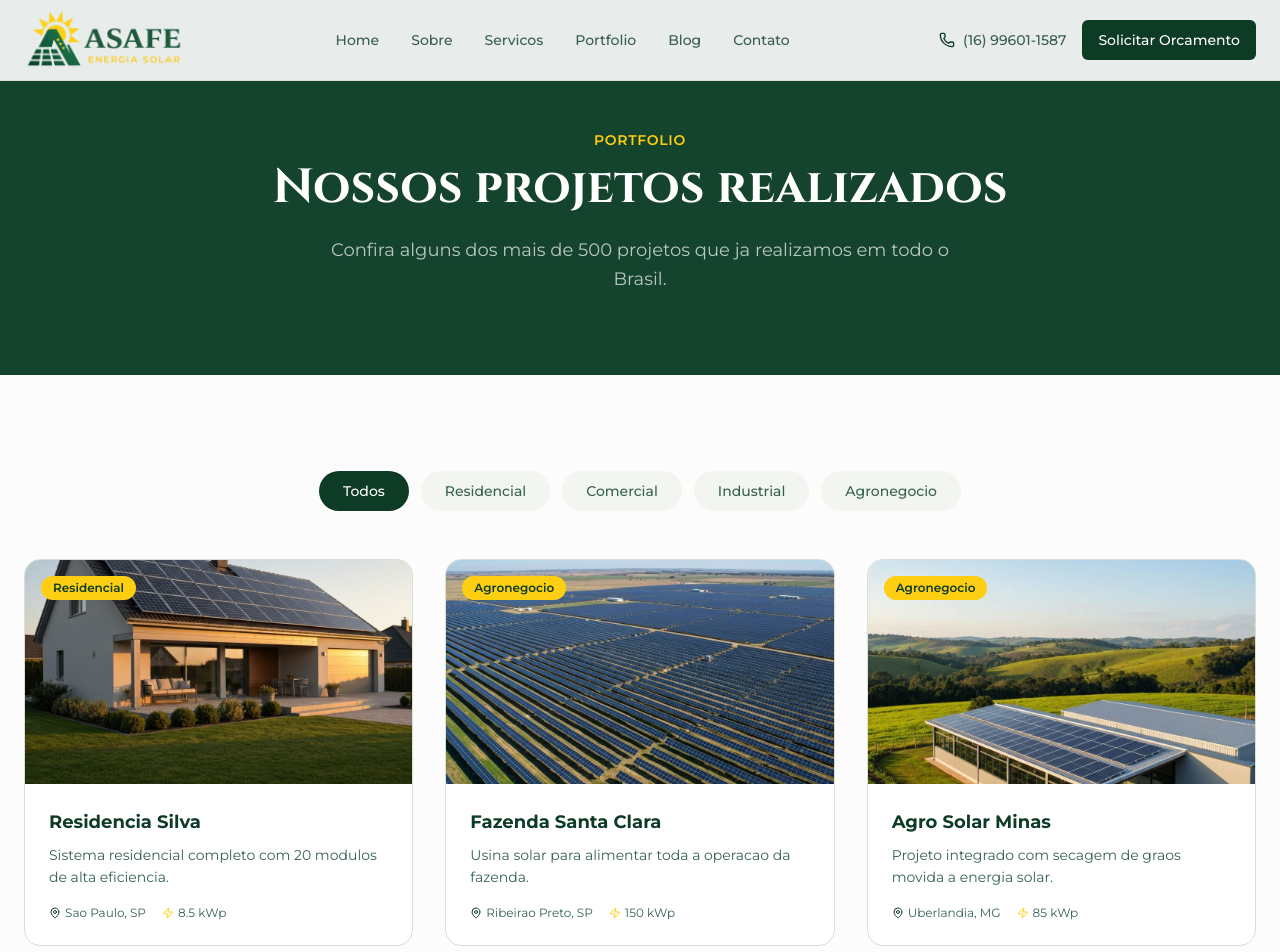
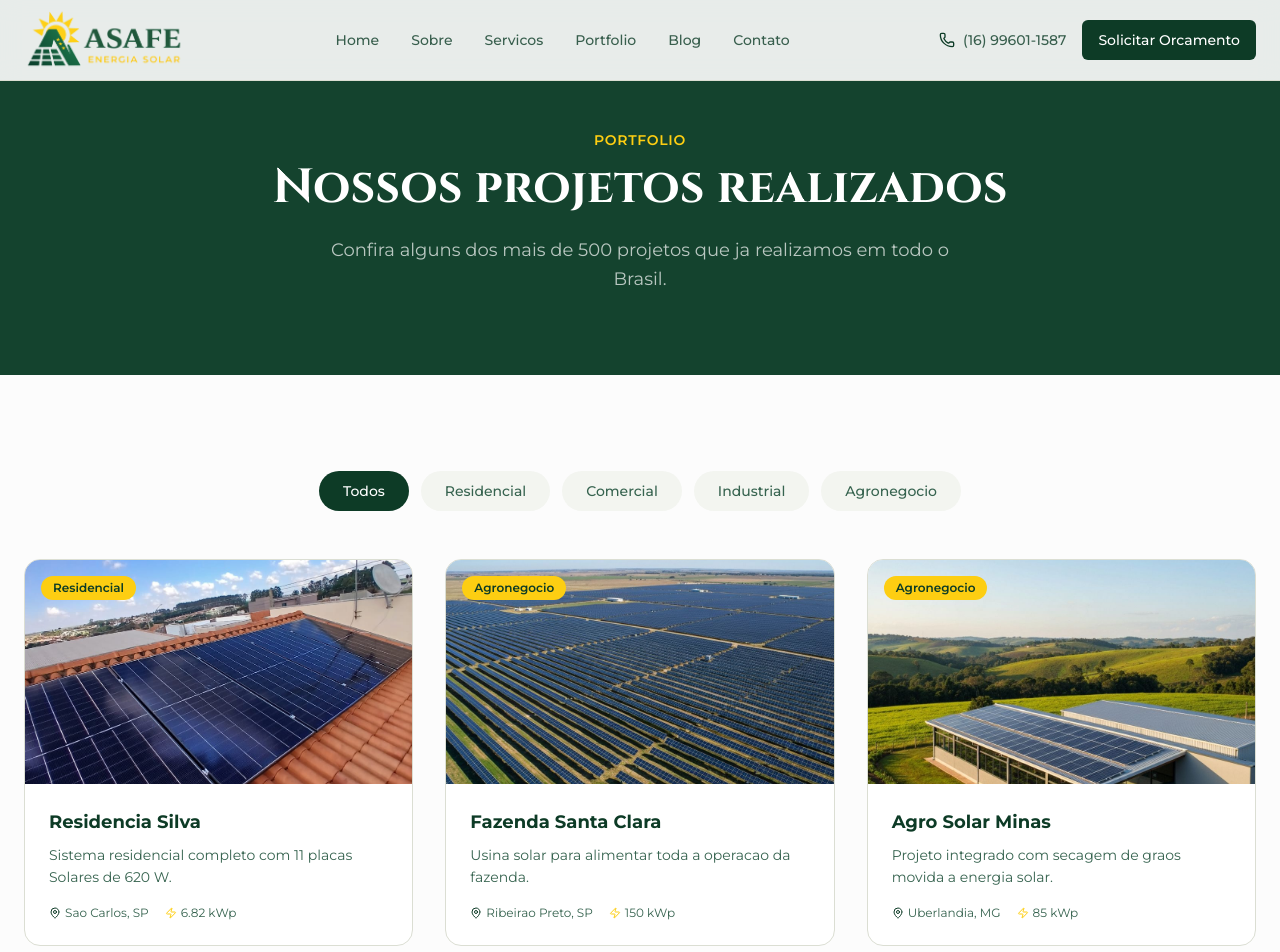
Before and after one commit to JoaoOliveiraaa/Asafe-energia-solar-site, a Next.js app: page /portfolio in a window 1280 px wide. Shown: the top 952 px of the page. Built offline with nearby package versions, Linux system fonts and the light colour scheme.

Commit message:
feat: portfolio starting add content

```diff
--- a/app/portfolio/page.tsx
+++ b/app/portfolio/page.tsx
@@ -18,9 +18,9 @@ const projects = [
   {
     title: "Residencia Silva",
     category: "Residencial",
-    location: "Sao Paulo, SP",
-    power: "8.5 kWp",
-    description: "Sistema residencial completo com 20 modulos de alta eficiencia.",
+    location: "Sao Carlos, SP",
+    power: "6.82 kWp",
+    description: "Sistema residencial completo com 11 placas Solares de 620 W.",
     image: "/images/portfolio-1.jpg",
   },
   {
```
Also changed, not shown: public/images/portfolio-1.jpg.
